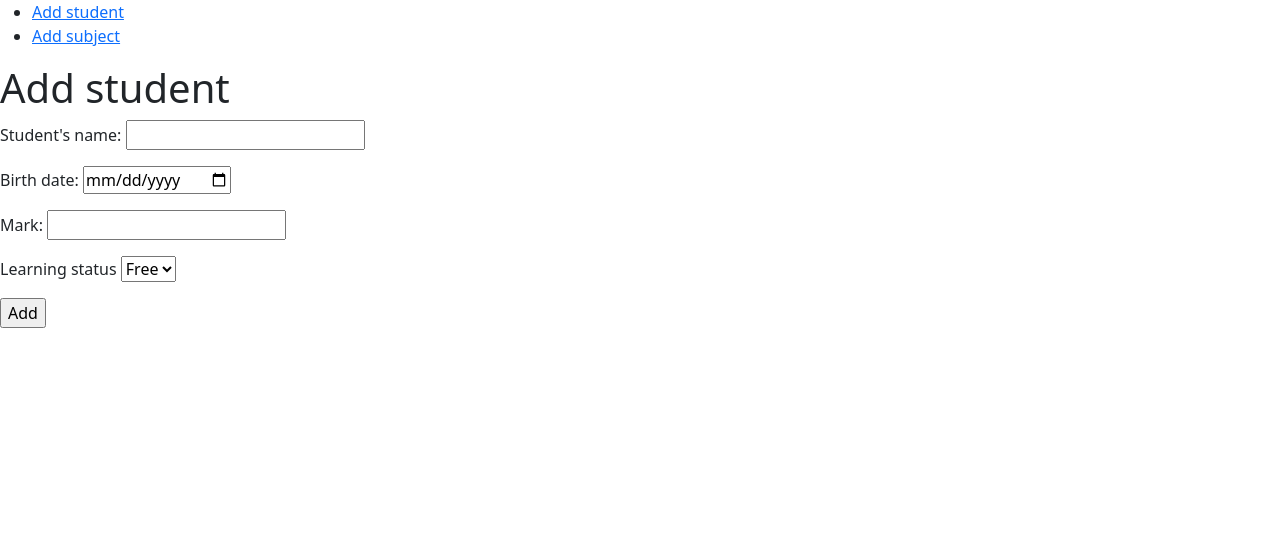
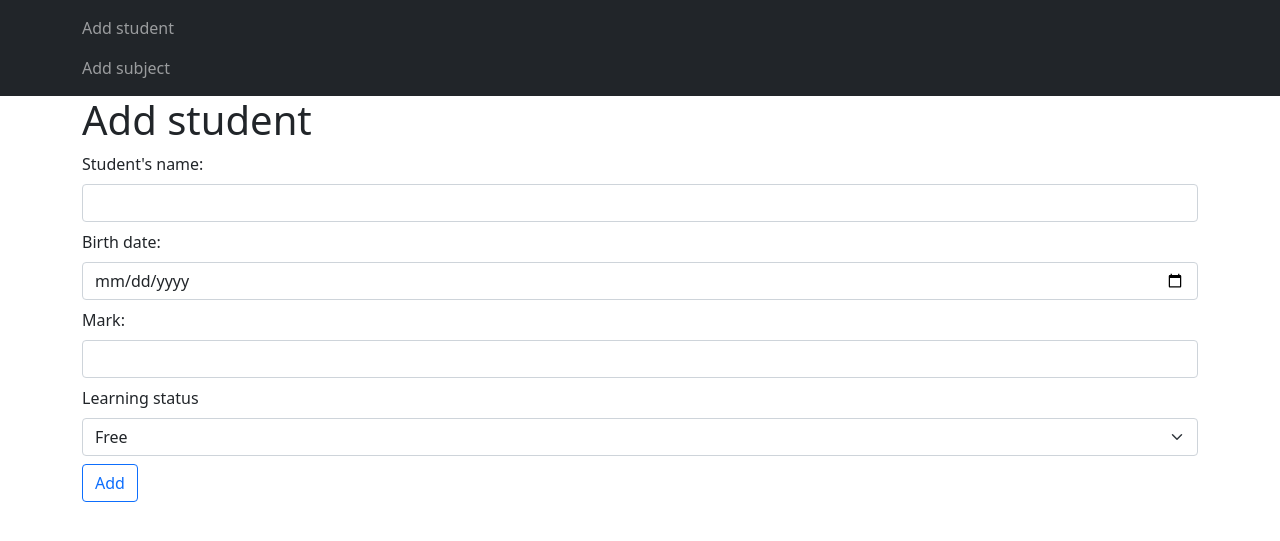
Before and after one commit to rik-code/flask_project_2, a Flask app: page /add-student in a window 1280 px wide. Shown: the top 541 px of the page. Run offline with Flask 2, Linux system fonts and the light colour scheme.

Commit message:
Stylization💇

```diff
--- a/templates/add_students.html
+++ b/templates/add_students.html
@@ -5,25 +5,25 @@
     <h1>Add student</h1>
     <form action="" method="post">
     {{ form.hidden_tag() }}
-        <p>
-            {{ form.name.label }}
-            {{ form.name }}
-        </p>
-        <p>
-            {{ form.birth_date.label }}
-            {{ form.birth_date }}
-        </p>
-        <p>
-            {{ form.mark.label }}
-            {{ form.mark }}
-        </p>
-        <p>
-            {{ form.status.label }}
-            {{ form.status }}
-        </p>
-        <p>
-            {{ form.submit() }}
-        </p>
+        <div class="mb-2">
+            {{ form.name.label(class='form-label') }}
+            {{ form.name(class='form-control') }}
+        </div>
+        <div class="mb-2">
+            {{ form.birth_date.label(class='form-label') }}
+            {{ form.birth_date(class='form-control')  }}
+        </div>
+        <div class="mb-2">
+            {{ form.mark.label(class='form-label') }}
+            {{ form.mark(class='form-control')  }}
+        </div>
+        <div class="mb-2">
+            {{ form.status.label(class='form-label') }}
+            {{ form.status(class='form-select')  }}
+        </div>
+        <div class="mb-3">
+            {{ form.submit(class='btn btn-outline-primary') }}
+        </div>
     </form>
 
 {% endblock %}
--- a/templates/base.html
+++ b/templates/base.html
@@ -7,12 +7,22 @@
 </head>
 <body>
 
-<ul>
-    <li><a href="{{ url_for('add_student') }}">Add student</a></li>
-    <li><a href="{{ url_for('add_subject') }}">Add subject</a></li>
-</ul>
+<nav class="navbar navbar-dark bg-dark">
+    <div class="container">
+        <ul class="navbar-nav">
+            <li class="nav-item">
+                <a class="nav-link" href="{{ url_for('add_student') }}">Add student</a>
+            </li>
+            <li class="nav-item">
+                <a class="nav-link" href="{{ url_for('add_subject') }}">Add subject</a>
+            </li>
+        </ul>
+    </div>
+</nav>
 
-{% block content %}{% endblock %}
+<div class="container">
+    {% block content %}{% endblock %}
+</div>
 
 <script src="https://cdn.jsdelivr.net/npm/bootstrap@5.1.3/dist/js/bootstrap.bundle.min.js" integrity="sha384-ka7Sk0Gln4gmtz2MlQnikT1wXgYsOg+OMhuP+IlRH9sENBO0LRn5q+8nbTov4+1p" crossorigin="anonymous"></script>
 </body>
--- a/templates/index.html
+++ b/templates/index.html
@@ -2,7 +2,7 @@
 
 {% block content %}
 
-    <h1>Students Information System</h1>
+    <h1 class="text-centre">Students Information System <span class="badge bg-primary"></span></h1>
     <p>There is a prototype of IS for University
     built on Python (Flask) with SQLite DB</p>
 
```
Also changed, not shown: students.sqlite.
